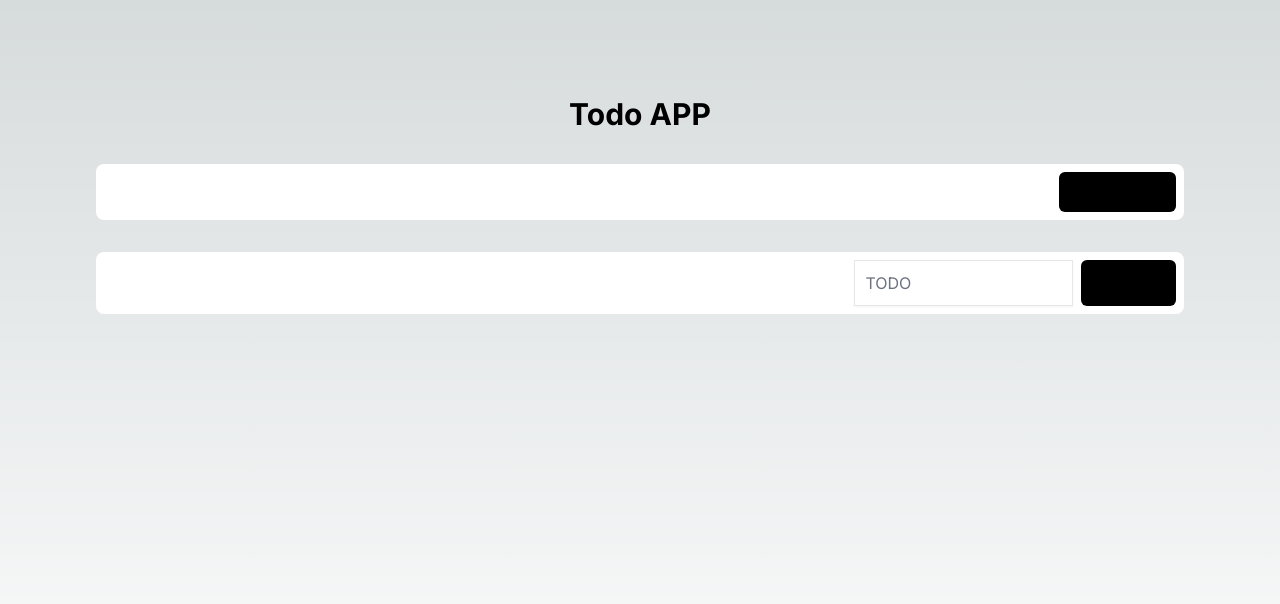
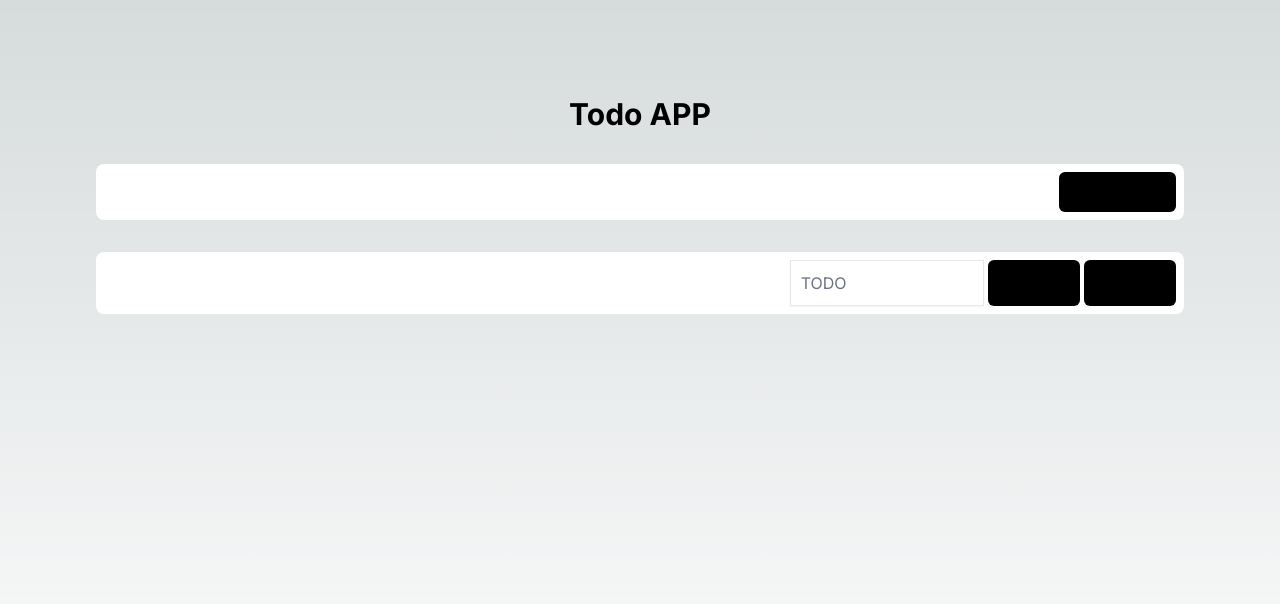
Before and after one commit to theisolatedmonk/todo_advance, a Next.js app: page / in a window 1280 px wide. Shown: the top 604 px of the page. Built offline with nearby package versions, Linux system fonts and the light colour scheme.

Commit message:
DELETE BUTTON ADDED

```diff
--- /dev/null
+++ b/app/components/Todo.tsx
@@ -0,0 +1,40 @@
+'use client'
+import React, { useState } from 'react'
+import DropdownComponent from './button'
+
+type Props = {}
+
+export default function Todo({}: Props) {
+
+    const [activity, setActivity] = useState('')
+    const [listData, setlistData] = useState([])
+
+    // function addActivity(){
+    //     setlistData((listData)=>{
+    //         const updatedlist= [...listData, activity]
+    //         setActivity('')
+    //         return updatedlist
+    //     })
+    // }
+
+
+  return (
+    <div className="flex flex-col  w-full gap-8">  <div className="w-full text-center text-3xl font-bold ">Todo APP</div>
+
+    <div className="flex  w-full bg-white justify-between rounded-lg overflow-hidden p-2">
+     <input className='w-[86%] p-2 outline-none text-black' type="text" value={activity} onChange={(e)=>setActivity(e.target.value)} />
+     <button className='
+     p-2 rounded-md bg-black '>Create TODO</button>
+    </div>
+
+    <div className="flex  w-full bg-white justify-between rounded-lg overflow-hidden p-2 gap-2">
+     <div className='w-[70%] p-2 outline-none text-black'  > </div>
+    <div className="flex w-[40%] gap-1"> <DropdownComponent/>
+     <button className='
+     py-2 px-4 rounded-md bg-black w-[30%] '>Edit</button>
+     <button className='
+     py-2 px-4 text-center rounded-md bg-black w-[30%] '>DELETE</button>
+     </div>
+    </div></div>
+  )
+}
--- a/app/page.tsx
+++ b/app/page.tsx
@@ -1,24 +1,16 @@
 import Image from 'next/image'
 import DropdownComponent from './components/button'
+import Todo from './components/Todo'
+import { useState } from 'react'
 
 export default function Home() {
+
+
+
   return (
-    <main className="flex min-h-screen flex-col items-center  gap-8 p-24 ">
+    <main className="flex min-h-screen flex-col items-center   p-24 ">
 
-     <div className="w-full text-center text-3xl font-bold ">Todo APP</div>
-
-     <div className="flex  w-full bg-white justify-between rounded-lg overflow-hidden p-2">
-      <input className='w-[86%] p-2 outline-none text-black' type="text" />
-      <button className='
-      p-2 rounded-md bg-black '>Create TODO</button>
-     </div>
-
-     <div className="flex  w-full bg-white justify-between rounded-lg overflow-hidden p-2">
-      <div className='w-[70%] p-2 outline-none text-black'  > </div>
-  <div className="flex w-[30%] gap-2"> <DropdownComponent/>
-      <button className='
-      py-2 px-4 rounded-md bg-black w-[30%] '>Edit</button></div>
-     </div>
+   <Todo/>
     </main>
   )
 }
```
